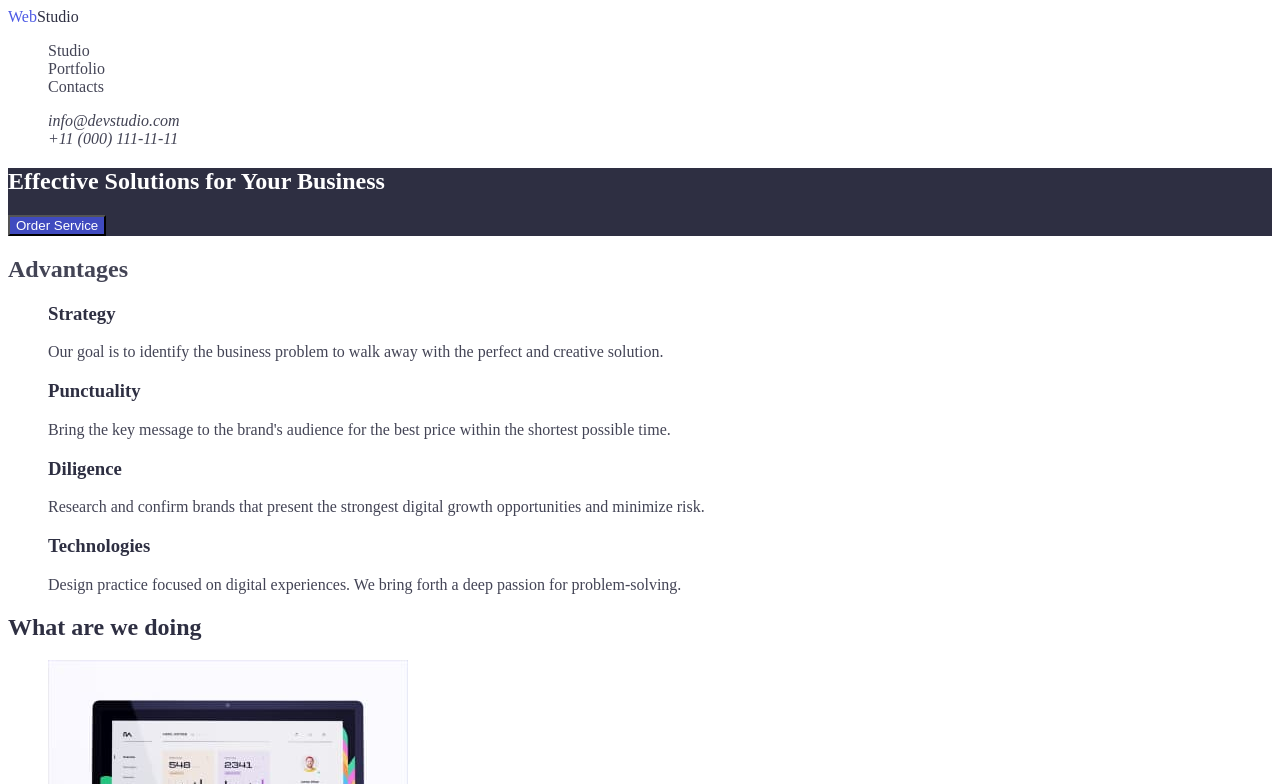
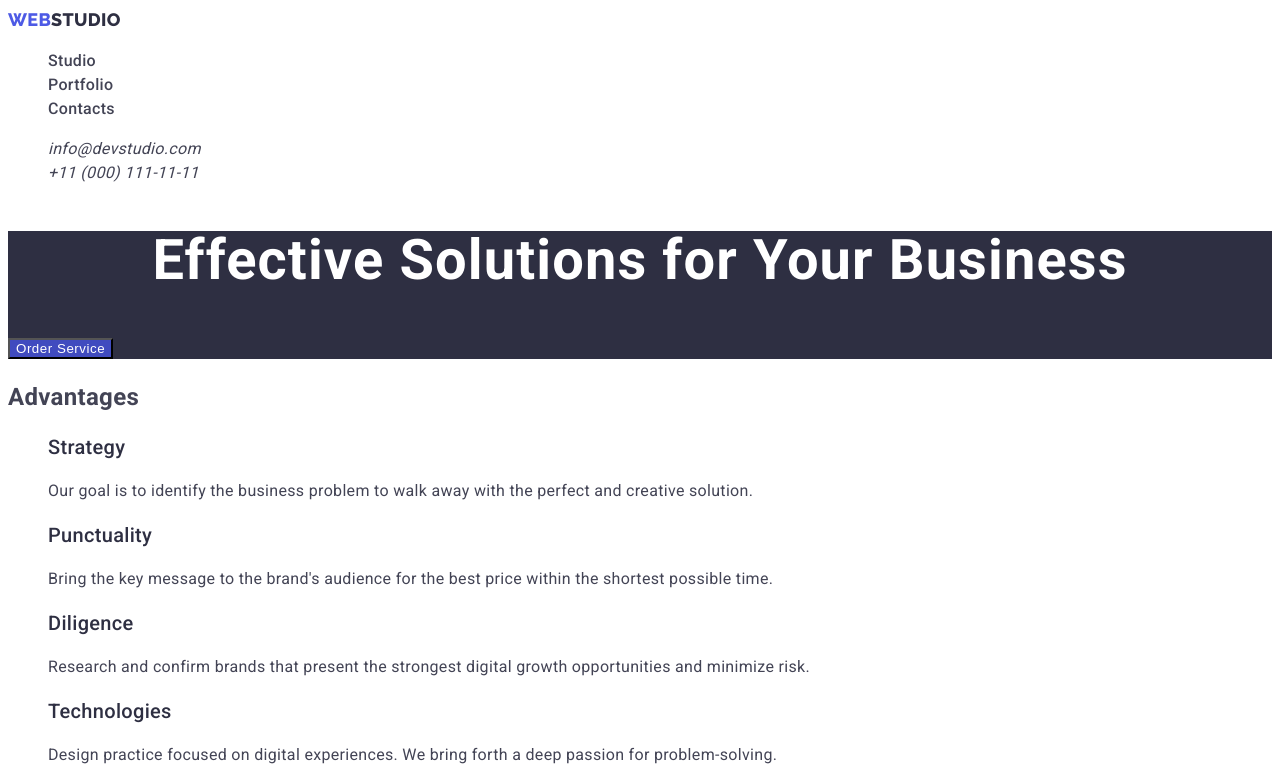
Before and after one commit to kseniyakosenko/goit-markup-hw-02, a plain HTML site: page index.html in a window 1280 px wide. Both pictures are taken after a click on the button "Order Service". Shown: the top 784 px of the page. Drawn offline with Linux system fonts and the light colour scheme.

Commit message:
13.02 final send home work
цвета, фон, шрифты

```diff
--- a/css/styles.css
+++ b/css/styles.css
@@ -17,91 +17,186 @@ COLORS
 Цвет текста в футере #E7E9FC
 
 */
+:root {
+  --main-background-color: #ffffff;
+  --our-team-background-color: #f4f4fd;
+  --hero-background-color: #2e2f42;
+  --footer-background-color: #2e2f42;
+  --logo-first-color: #4d5ae5;
+  --logo-footer-second-color: #f4f4fd;
+  --logo-second-color: #2e2f42;
+  --side-nav-color: #2e2f42;
+  --side-nav-active-color: #404bbf;
+  --contacts-color: #434455;
+  --contacts-active-color: #404bbf;
+  --hero-title-color: #ffffff;
+  --hero-button-background-color: #4d5ae5;
+  --hero-button-active-background-color: #404bbf;
+  --title-color: #2e2f42;
+  --main-color: #434455;
+  --footer-text-color: #e7e9fc;
+  --fiter-background-color: #e7e9fc;
+  --fiter-background-active-color: #404bbf;
+  --filter-color: #4d5ae5;
+  --filter-active-color: #ffffff;
+}
+
 .list {
   list-style: none;
 }
 
 body {
-  background-color: #ffffff;
-  color: #434455;
+  background-color: var(--main-background-color);
+  color: var(--main-color);
+  font-family: "Roboto", sans-serif;
+  font-style: normal;
+  font-weight: 400;
+  font-size: 16px;
+  line-height: 1.5;
+  letter-spacing: 0.02em;
 }
 
 /* Логотип */
 .logo {
-  color: #2e2f42;
+  color: var(--logo-second-color);
   text-decoration: none;
+  font-family: "Raleway";
+  font-weight: 800;
+  font-size: 18px;
+  line-height: 1.3;
 }
 .logo-firstcolor {
-  color: #4d5ae5;
+  color: var(--logo-first-color);
+  font-family: "Raleway";
+  font-weight: 800;
+  font-size: 18px;
+  line-height: 1.3;
 }
 .logo-secondcolor {
-  color: #f4f4fd;
+  color: var(--logo-footer-second-color);
+  font-family: "Raleway";
+  font-weight: 800;
+  font-size: 18px;
+  line-height: 1.3;
 }
 
 /* Site-nav навигация */
 .site-nav a {
-  color: #2e2f42;
+  color: var(--side-nav-color);
   text-decoration: none;
+  background-color: var(--logo-second-color);
+  font-weight: 500;
+  font-size: 16px;
+  line-height: 1.5;
 }
+
+.site-nav a:active {
+  color: var(--side-nav-active-color);
+  background-color: var(--main-background-color);
+}
+
 .contacts a {
-  color: #434455;
+  color: var(--contacts-color);
   text-decoration: none;
+  background-color: var(--main-background-color);
+}
+.contacts a:hover,
+:focus {
+  color: var(--contacts-active-color);
+}
+
+.contacts a:focus {
+  color: var(--contacts-active-color);
 }
 /* Герой */
 .hero {
-  background-color: #2e2f42;
+  background-color: var(--hero-background-color);
 }
 .hero-title {
-  color: #ffffff;
+  color: var(--hero-title-color);
+  font-weight: 700;
+  font-size: 56px;
+  line-height: 1.07;
+  text-align: center;
+  letter-spacing: 0.02em;
 }
 .hero-button {
-  background-color: #4d5ae5;
-  color: #ffffff;
+  background-color: var(--hero-button-background-color);
+  color: var(--hero-title-color);
+  font-weight: 500;
+  display: flex;
+  align-items: center;
+  letter-spacing: 0.04em;
+  cursor: pointer;
+}
+.hero-button:hover {
+  background-color: var(--hero-button-active-background-color);
+}
+
+.hero-button:focus {
+  background-color: var(--hero-button-active-background-color);
 }
 /* Преымущества */
 
 /* стиль для H3 */
 .item-title {
-  color: #2e2f42;
+  color: var(--title-color);
+  font-weight: 500;
+  font-size: 20px;
+  line-height: 1.2;
 }
 /* стіль для p */
 .section-item a {
-  color: #434455;
+  color: var(--main-color);
+  font-weight: 700;
+  font-size: 36px;
+  line-height: 1.11;
 }
 /* Что мы делаем секция */
 
 /* стиль для H2 */
 .section-title {
-  color: #2e2f42;
+  color: var(--title-color);
 }
 
 /* Наша команда секция */
 .team-section {
-  background-color: #f4f4fd;
+  background-color: var(--our-team-background-color);
 }
 
 /* ФУТЕР */
 .page-footer {
-  background-color: #2e2f42;
-  color: #e7e9fc;
+  background-color: var(--footer-background-color);
+  color: var(--footer-text-color);
 }
 
-/* Страница ПОРТФОЛИО + унаследование своіств цвета для p которые лежат в ссылках s*/
+/* Страница ПОРТФОЛИО + унаследование своqств цвета для p которые лежат в ссылках s*/
 .list a {
   text-decoration: none;
   color: inherit;
+  background-color: var(--main-background-color);
 }
 
 /* Фильтры для портфолио */
 /* КНОПКИ*/
 
-.filter {
-  background-color: #e7e9fc;
-  color: #4d5ae5;
+.filter-button {
+  background-color: var(--fiter-background-color);
+  color: var(--filter-color);
+  cursor: pointer;
+  font-weight: 500;
+  display: flex;
+  align-items: center;
+  text-align: center;
+  letter-spacing: 0.04em;
 }
 
-.filter:hover,
-:focus {
-  background-color: #404bbf;
-  color: #ffffff;
+.filter-button:hover {
+  background-color: var(--fiter-background-active-color);
+  color: var(--filter-active-color);
 }
+
+.filter-button:focus {
+  background-color: var(--fiter-background-active-color);
+  color: var(--filter-active-color);
+}
--- a/index.html
+++ b/index.html
@@ -6,13 +6,19 @@
     <meta name="viewport" content="width=device-width, initial-scale=1.0" />
     <title>WebStudio</title>
     <link rel="stylesheet" href="./css/styles.css" />
+    <link rel="preconnect" href="https://fonts.googleapis.com" />
+    <link rel="preconnect" href="https://fonts.gstatic.com" crossorigin />
+    <link
+      href="https://fonts.googleapis.com/css2?family=Raleway:wght@800&family=Roboto:wght@400;500;700;900&display=swap"
+      rel="stylesheet"
+    />
   </head>
   <body>
     <!-- Шапка сайта с лого и навигацией -->
     <header>
       <nav>
         <a href="./index.html" class="logo">
-          <span class="logo-firstcolor">Web</span>Studio</a
+          <span class="logo-firstcolor">WEB</span>STUDIO</a
         >
         <ul class="site-nav list">
           <li><a href="./index.html">Studio</a></li>
@@ -121,8 +127,8 @@
     </main>
     <footer class="page-footer">
       <a href="./index.html"
-        ><span class="logo-firstcolor">Web</span>
-        <span class="logo-secondcolor">Studio</span>
+        ><span class="logo-firstcolor">WEB</span>
+        <span class="logo-secondcolor">STUDIO</span>
       </a>
       <p>
         Increase the flow of customers and sales for your business with digital
```
Also changed, not shown: portfolio.html (+12 -9 lines).
